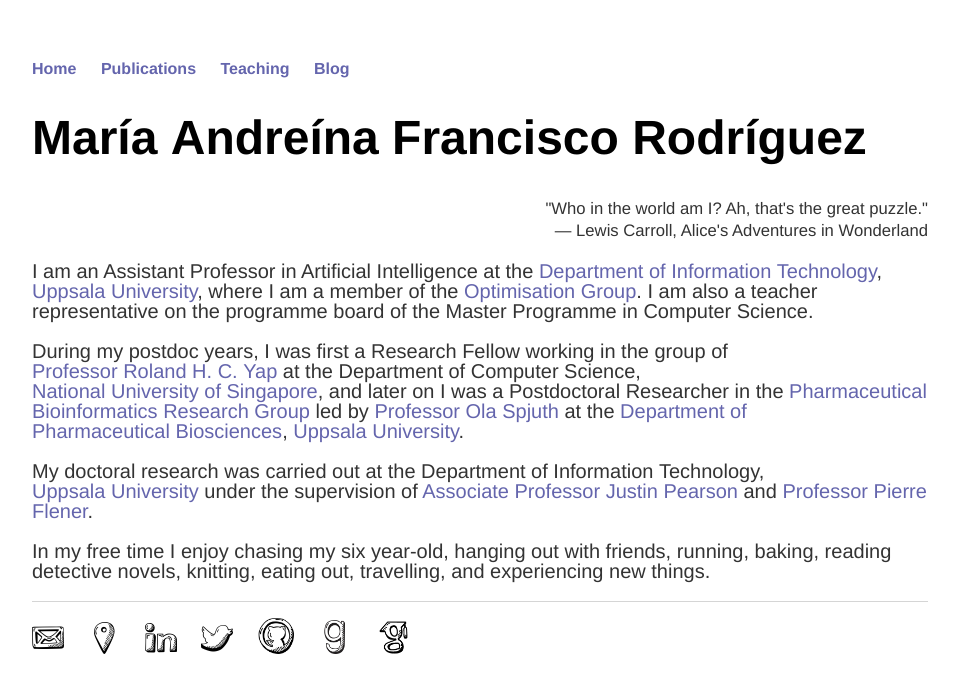
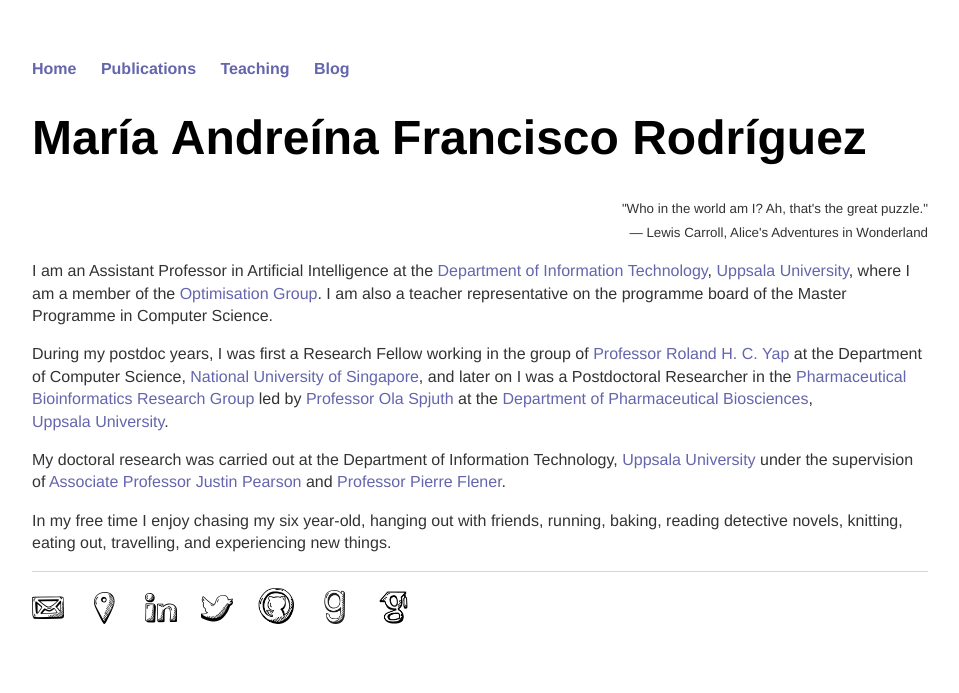
Before and after one commit to andreina-francisco/andreina-francisco.github.io, a Jekyll site: the page built from index.html, in a window 1280 px wide. Shown: the top 693 px of the page, without its empty margins (160-1119 px from the left). Built offline with Jekyll 4.4.1, drawn with Linux system fonts in a browser that asks for light colours; nearby versions of some CDN libraries; a style sheet for code colours, icons or effects is not loaded.

Commit message:
Update my-style.css

```diff
--- a/css/my-style.css
+++ b/css/my-style.css
@@ -56,8 +56,8 @@ h2 {
     font-family:'Helvetica', 'Arial', 'Sans-Serif';
 }
 p {
-    font-size: 1.25em;
-    line-height: 1em;
+    font-size: 1em;
+    line-height: 1.4em;
     color: #333;
     font-family:'Helvetica', 'Arial', 'Sans-Serif';
 }
```
